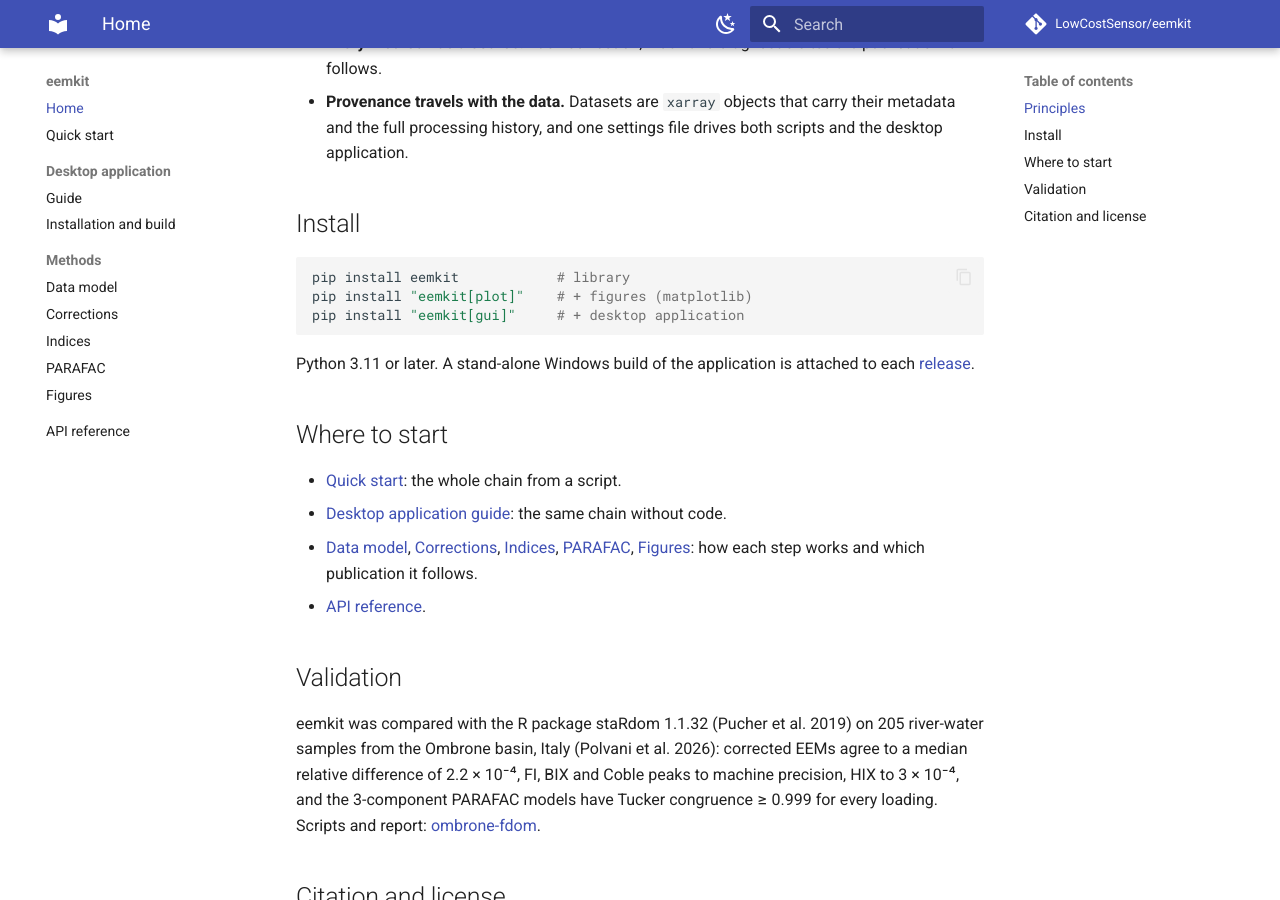
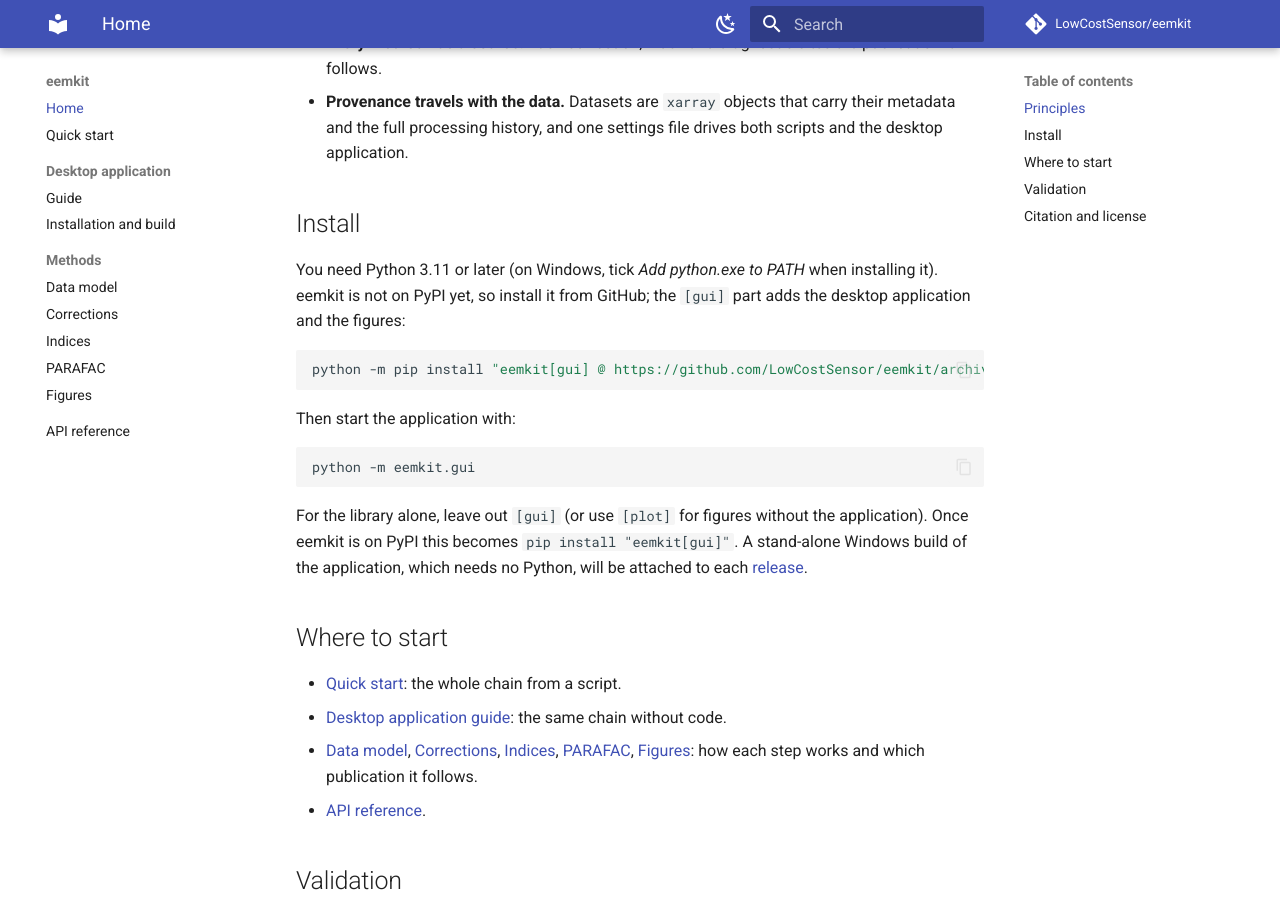
Before and after one commit to LowCostSensor/eemkit, an MkDocs documentation site: the page built from docs/index.md, in a window 1280 px wide and 900 px high, scrolled down 887 px. Built offline with MkDocs 1.6.1 and Material for MkDocs 9.7.7, drawn with Linux system fonts in a browser that asks for light colours; comment, search, counter and statistics services are not loaded.

Commit message:
Install instructions that work before the PyPI release (GitHub zip, [gui] extra, python -m eemkit.gui)

````diff
--- a/docs/index.md
+++ b/docs/index.md
@@ -21,14 +21,25 @@ step recorded so that an analysis can be repeated exactly.
 
 ## Install
 
+You need Python 3.11 or later (on Windows, tick *Add python.exe to PATH* when
+installing it). eemkit is not on PyPI yet, so install it from GitHub; the
+`[gui]` part adds the desktop application and the figures:
+
 ```bash
-pip install eemkit            # library
-pip install "eemkit[plot]"    # + figures (matplotlib)
-pip install "eemkit[gui]"     # + desktop application
+python -m pip install "eemkit[gui] @ https://github.com/LowCostSensor/eemkit/archive/refs/heads/main.zip"
 ```
 
-Python 3.11 or later. A stand-alone Windows build of the application is
-attached to each [release](https://github.com/LowCostSensor/eemkit/releases).
+Then start the application with:
+
+```bash
+python -m eemkit.gui
+```
+
+For the library alone, leave out `[gui]` (or use `[plot]` for figures
+without the application). Once eemkit is on PyPI this becomes
+`pip install "eemkit[gui]"`. A stand-alone Windows build of the application,
+which needs no Python, will be attached to each
+[release](https://github.com/LowCostSensor/eemkit/releases).
 
 ## Where to start
 
````
Also changed, not shown: README.md (+18 -10 lines), docs/app-guide.md (+10 -3 lines), docs/gui.md (+9 -4 lines).
